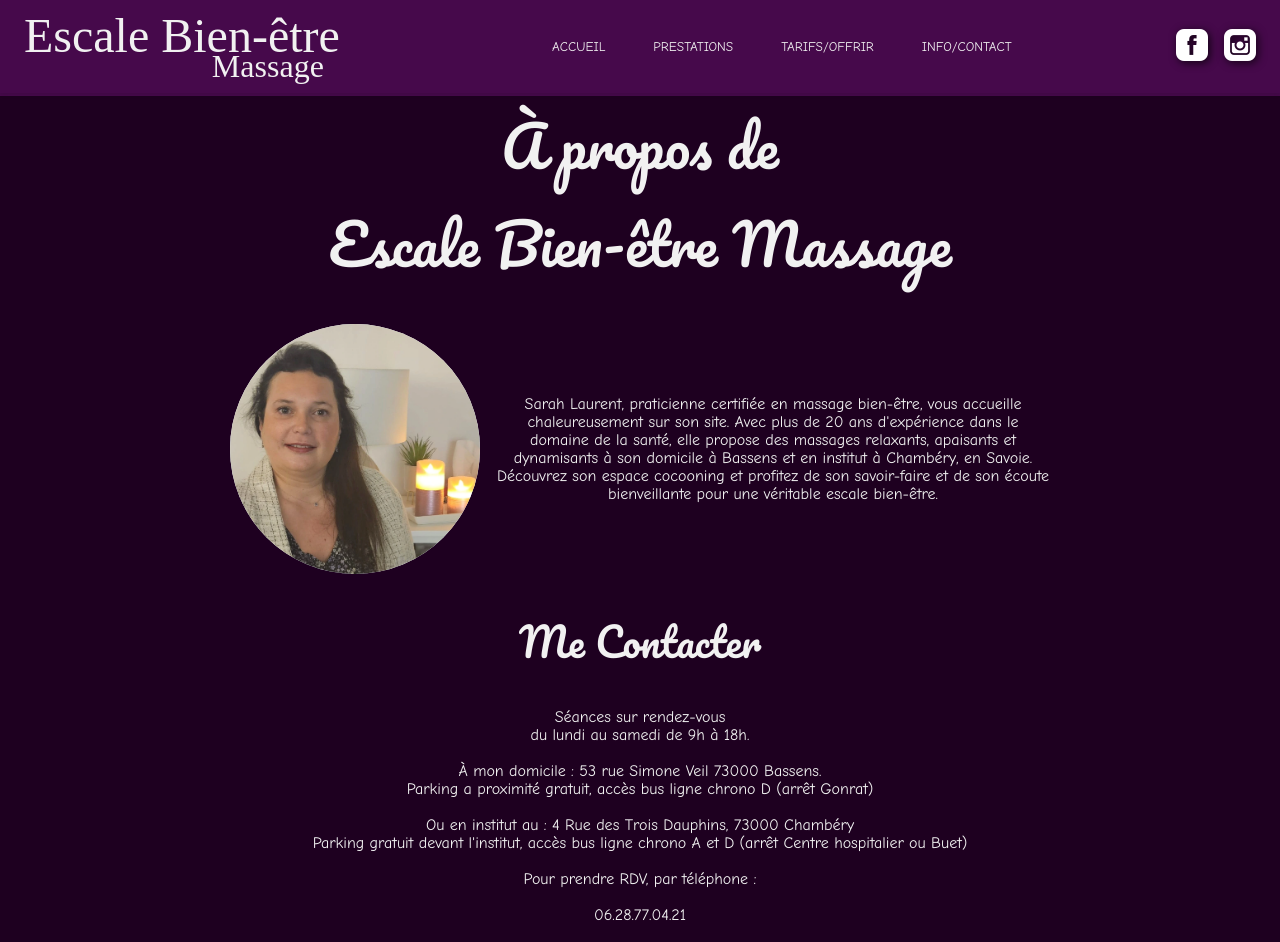
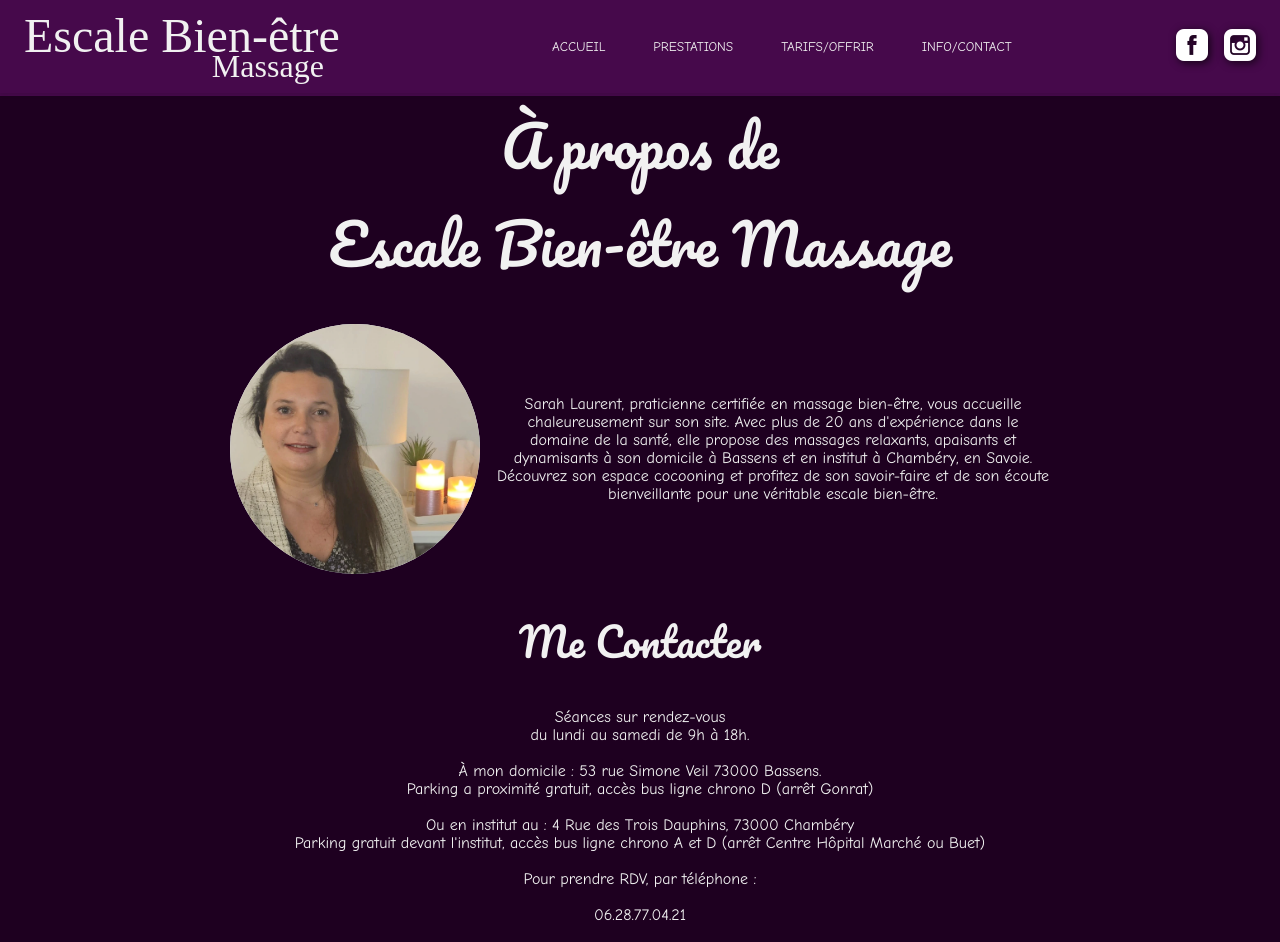
Before and after one commit to Sarah-Laurent/escale-bienetre, a Next.js app: page /about in a window 1280 px wide. Shown: the top 942 px of the page. Built offline with nearby package versions, Linux system fonts and the light colour scheme; a web font is replaced by a local one.

Commit message:
F1: modif H1 et hopitale

```diff
--- a/app/components/navbar.module.css
+++ b/app/components/navbar.module.css
@@ -76,6 +76,11 @@
   display: flex;
   gap: 1rem;
 }
+@media only screen and (max-width: 320px) {
+  .span2 {
+    font-size: 1.5rem;
+  }
+}
 @media only screen and (max-width: 900px) {
   .navmenu {
     position: fixed;
--- a/app/data/data.js
+++ b/app/data/data.js
@@ -409,7 +409,7 @@ export const aboutData = {
 Parking a proximité gratuit, accès bus ligne chrono  D (arrêt Gonrat)
 
 Ou en institut au : 4 Rue des Trois Dauphins, 73000 Chambéry
-Parking gratuit devant l'institut, accès bus ligne chrono A et D (arrêt Centre hospitalier ou Buet)
+Parking gratuit devant l'institut, accès bus ligne chrono A et D (arrêt Centre Hôpital Marché ou Buet)
 
 Pour prendre RDV, par téléphone :
 
--- a/app/globals.css
+++ b/app/globals.css
@@ -57,6 +57,11 @@ h5 {
   font-size: 1.2rem;
   text-decoration: underline;
 }
+@media only screen and (max-width: 320px) {
+  h1 {
+    font-size: 1.5rem;
+  }
+}
 
 @media only screen and (min-width: 1100px) {
   h1 {
```
